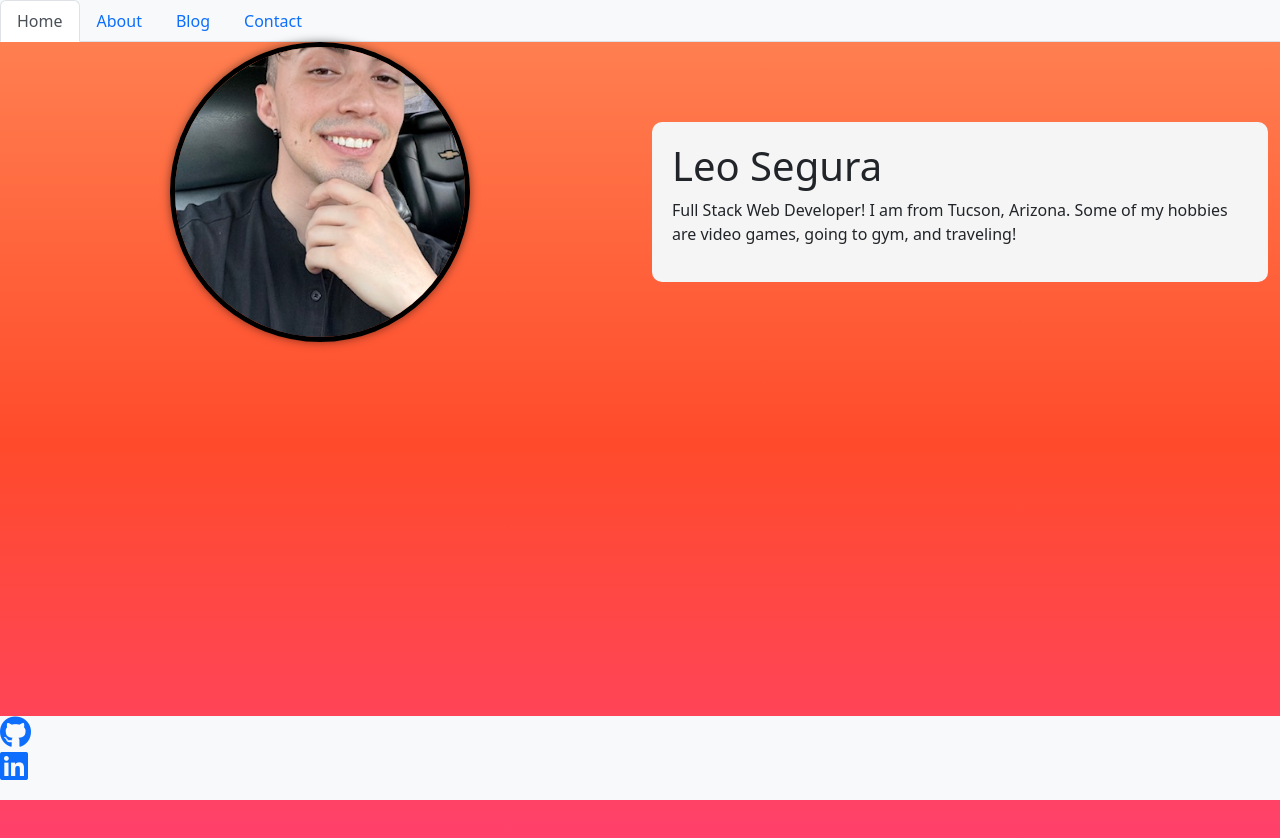
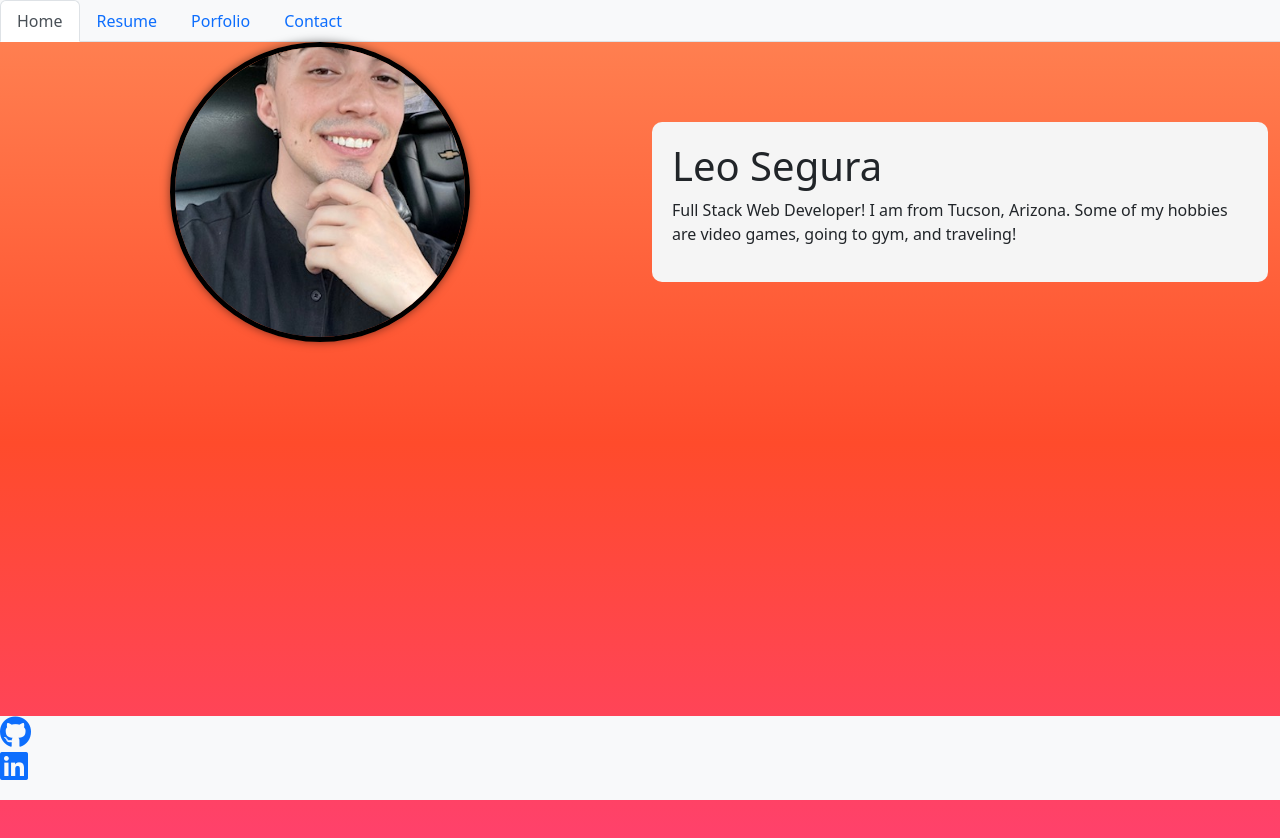
Before and after one commit to lsegura06/SeguraReactPortfolio, a React (Create React App) app: page / in a window 1280 px wide. Shown: the top 838 px of the page. Built offline with nearby package versions, Linux system fonts and the light colour scheme.

Commit message:
some naming changes

```diff
--- a/src/App.js
+++ b/src/App.js
@@ -2,7 +2,7 @@ import React from "react";
 import PortfolioContainer from "./components/PortfolioContainer";
 import Home from './components/pages/Home';
 import About from './components/pages/About';
-import Blog from './components/pages/Blog';
+import Porfolio from './components/pages/Portfolio';
 import Contact from './components/pages/Contact';
 import {
   createBrowserRouter,
@@ -16,7 +16,7 @@ const router = createBrowserRouter(
     <Route path="/" element={<PortfolioContainer />}>
       <Route index element={<Home />} />
       <Route path="/about" element={<About />} />
-      <Route path="/blog" element={<Blog />} />
+      <Route path="/portfolio" element={<Porfolio />} />
       <Route path="/contact" element={<Contact />} />
     </Route>
   )
--- a/src/components/NavTabs.js
+++ b/src/components/NavTabs.js
@@ -22,15 +22,15 @@ function NavTabs() {
           to="/about"
           className={location.pathname === "/about" ? 'nav-link active' : 'nav-link'}
         >
-          About
+          Resume
         </Link>
       </li>
       <li className="nav-item">
         <Link
-          to="/Blog"
-          className={location.pathname === "/blog" ? 'nav-link active' : 'nav-link'}
+          to="/Portfolio"
+          className={location.pathname === "/Porfolio" ? 'nav-link active' : 'nav-link'}
         >
-          Blog
+          Porfolio
         </Link>
       </li>
       <li className="nav-item">
--- a/src/components/pages/Blog.js
+++ b/src/components/pages/Portfolio.js
@@ -9,7 +9,7 @@ import project4 from '../../assets/images/Project4.PNG';
 import project5 from '../../assets/images/Project5.PNG';
 
 
-export default function Blog() {
+export default function Portfolio() {
   return (
     <div className="animated-bg">
       <div className="image-layer">
```
